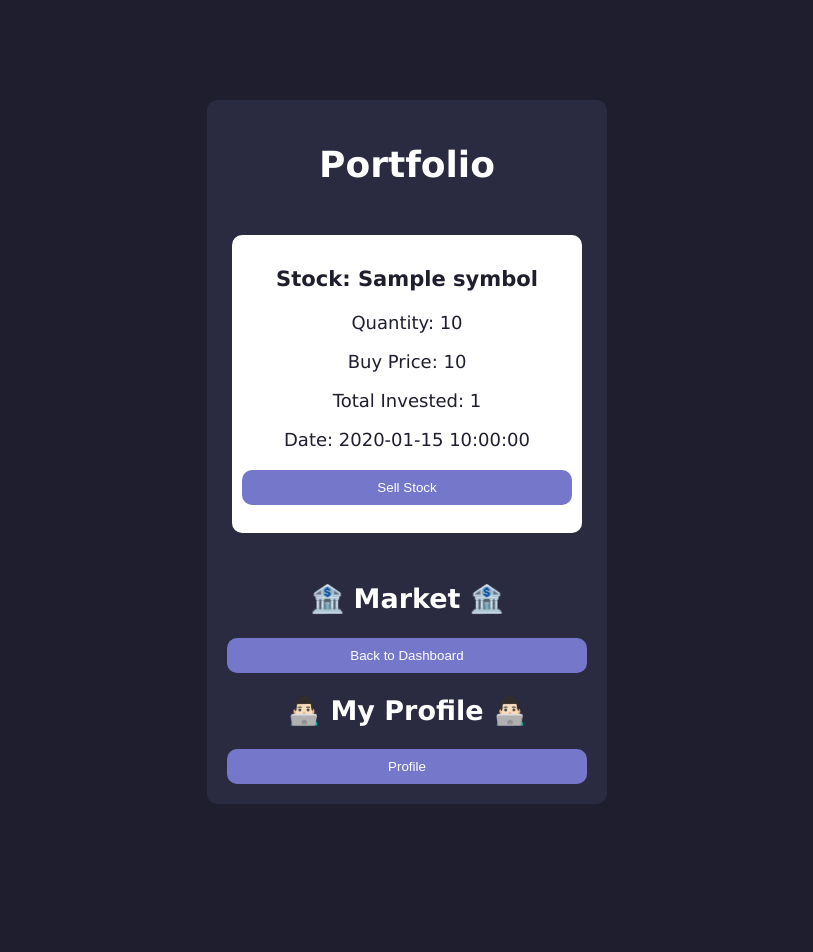
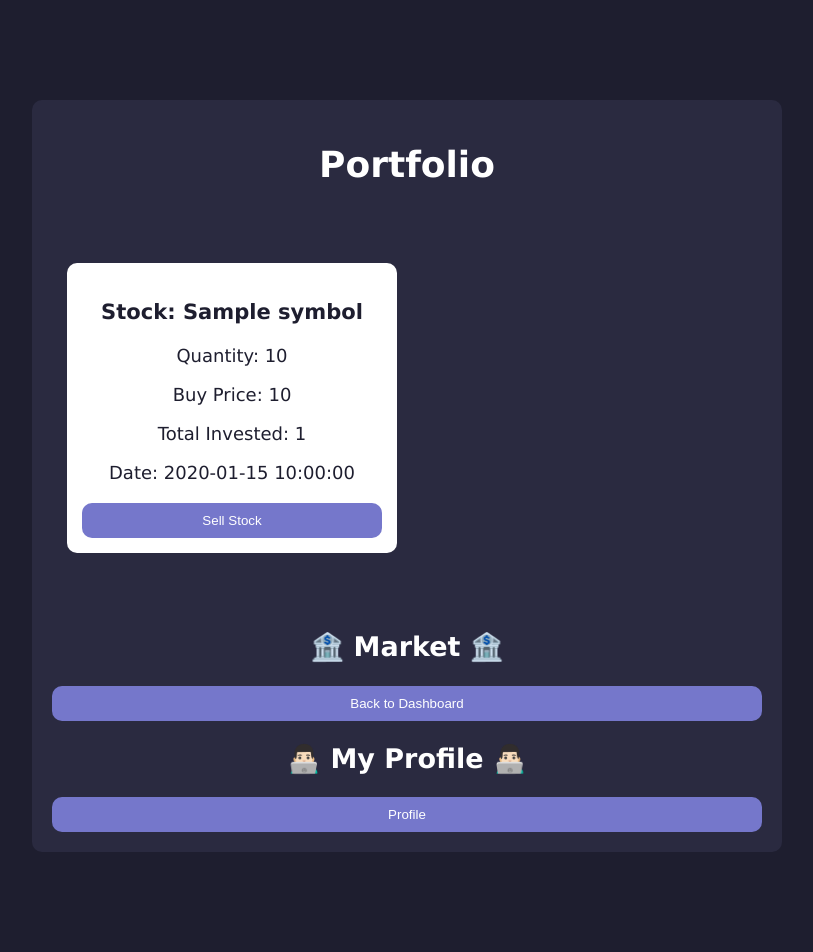
Before and after one commit to LorenzoPoggi/Portfolio-Simulator, a FastAPI app: template Frontend/templates/portfolios/user_portfolio.html in a window 1280 px wide. Shown: the whole page, without its empty margins (233-1046 px from the left). Before the commit the page ends 804 px from the top, so only its background shows below. Run offline with FastAPI, Linux system fonts and the light colour scheme; the template is opened without the code that fills it: most values are stand-ins (such as "Sample title", 1, 10 or a date in 2020).

Commit message:
fix: modificaciones finales para el style de portfolio

```diff
--- a/Frontend/styles/style.css
+++ b/Frontend/styles/style.css
@@ -95,7 +95,11 @@ ul {
 }
 
 li {
-    margin: 10px 0;
+    margin: 0;
+    background-color: white;
+    color: #1e1e2f;
+    padding: 15px;
+    border-radius: 10px;
 }
 
 .Symbol {
@@ -120,17 +124,24 @@ li {
     background-color: #2a2a40;
     padding: 20px;
     border-radius: 10px;
-    width: 400px;
+    width: 750px;
     margin: 100px auto;
 }
 
 .results-purchase {
-    background-color: white;
     color: #1e1e2f;
     padding: 10px;
     border-radius: 10px;
-    width: 350px;
+    width: 100%;
+    max-width: 700px;
     margin: 50px auto;
+}
+
+.flexbox {
+    display: grid;
+    grid-template-columns: repeat(2, 1fr);
+    gap: 20px;
+    width: 100%;
 }
 
 /* Estilos para Profiles */
--- a/Frontend/templates/portfolios/user_portfolio.html
+++ b/Frontend/templates/portfolios/user_portfolio.html
@@ -25,10 +25,10 @@
             {% endif %}
             <div class="results-purchase">
                 {% if portfolio %}
-                    <ul>
+                    <ul class="flexbox">
                         {% for stock in portfolio %}
                             <li>
-                                <h3>Stock: {{ stock.symbol }}</p></h3>
+                                <h3>Stock: {{ stock.symbol }}</h3>
                                 <p>Quantity: {{ stock.quantity }}</p>
                                 <p>Buy Price: {{ stock.buy_price }}</p>
                                 <p>Total Invested: {{ stock.total_invested }}</p>
```
